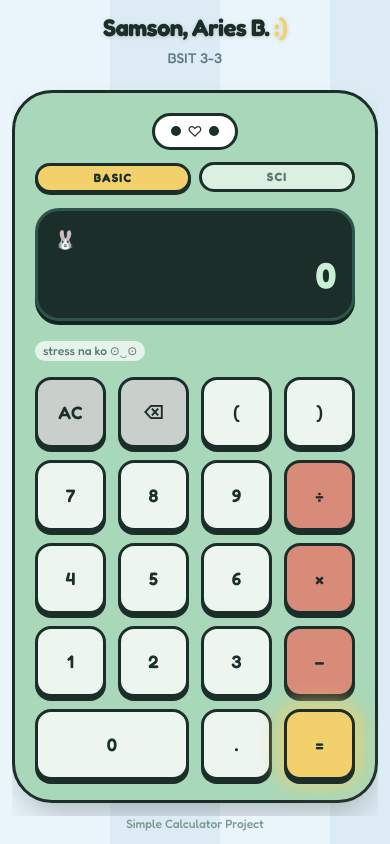
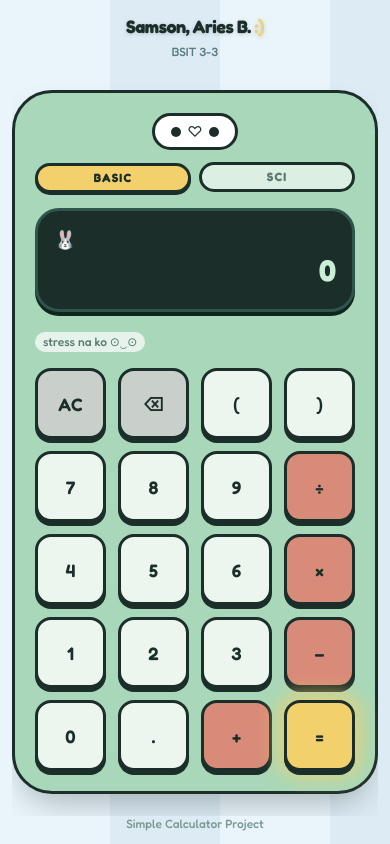
Before and after one commit to Stablhr/Simple-Calculator-Project, a React (Vite) app: page / in a window 390 px wide. Built offline with nearby package versions, Linux system fonts and the light colour scheme.

Commit message:
feat: add plus key, history side panel at md, and mobile touch pass

```diff
--- a/src/App.jsx
+++ b/src/App.jsx
@@ -7,15 +7,15 @@ function App() {
       <span className="float-shape right-[10%] top-[14%] text-3xl opacity-50">💗</span>
       <span className="float-shape left-[12%] bottom-[16%] text-3xl opacity-50">🌸</span>
       <span className="float-shape right-[14%] bottom-[24%] text-4xl opacity-60">☁️</span>
-      <span className="float-shape left-[22%] top-[48%] text-2xl opacity-40">💫</span>
-      <span className="float-shape right-[20%] top-[55%] text-2xl opacity-40">🫧</span>
+      <span className="float-shape left-[22%] top-[48%] hidden text-2xl opacity-40 sm:block">💫</span>
+      <span className="float-shape right-[20%] top-[55%] hidden text-2xl opacity-40 sm:block">🫧</span>
 
       <main className="relative z-10 flex h-full min-h-0 flex-col">
         <header className="shrink-0 px-4 pt-3 text-center sm:pt-4">
-          <h1 className="mb-1 font-display text-2xl font-bold tracking-tight text-bmo-ink drop-shadow-sm sm:text-3xl">
+          <h1 className="mb-1 font-display text-lg font-bold tracking-tight text-bmo-ink drop-shadow-sm sm:text-2xl md:text-3xl">
             Samson, Aries B.<span className="text-[#F2D06B]"> :)</span>
           </h1>
-          <p className="mb-2 text-sm font-medium text-[#5C7A80]">BSIT 3-3</p>
+          <p className="mb-2 text-xs font-medium text-[#5C7A80] sm:text-sm">BSIT 3-3</p>
         </header>
 
         <div className="flex min-h-0 w-full flex-1 flex-col px-3 sm:px-4">
--- a/src/components/Calculator.jsx
+++ b/src/components/Calculator.jsx
@@ -4,7 +4,7 @@ import Keypad from './Keypad.jsx'
 import { initialState, reducer } from '../utils/calculatorState.js'
 
 const KEY_GAP = 12
-const MIN_COL = 40
+const MIN_COL = 44
 
 function Calculator() {
   const [state, dispatch] = useReducer(reducer, initialState)
@@ -95,11 +95,12 @@ function Calculator() {
 
       const availW = space.clientWidth
       const availH = space.clientHeight
-      const desktop = window.matchMedia('(min-width: 1024px)').matches
+      const histSide = window.matchMedia('(min-width: 768px)').matches
+      const sciSide = window.matchMedia('(min-width: 1024px)').matches
       const isSci = mode === 'scientific'
-      const sideBySide = isSci && desktop
+      const sideBySide = isSci && sciSide
       const cols = sideBySide ? 8 : 4
-      const rows = isSci && !desktop ? 9 : 5
+      const rows = isSci && !sciSide ? 9 : 5
 
       const cardRect = card.getBoundingClientRect()
       const keypadRect = keypad.getBoundingClientRect()
@@ -111,7 +112,7 @@ function Calculator() {
       let histW = 0
       if (hist) {
         const histRect = hist.getBoundingClientRect()
-        if (desktop) {
+        if (histSide) {
           histW = histRect.width + 16
         } else {
           histH = histRect.height + Math.max(0, histRect.top - cardRect.bottom)
@@ -127,7 +128,7 @@ function Calculator() {
       W = Math.max(W, Math.min(240, maxCardW))
       W = Math.min(W, maxCardW)
 
-      const rowW = desktop ? W + histW : W
+      const rowW = histSide ? W + histW : W
       setFitW(Math.min(availW, Math.max(0, rowW)))
     }
 
@@ -160,10 +161,10 @@ function Calculator() {
       className="no-scrollbar flex h-full min-h-0 w-full items-center justify-center overflow-y-auto"
     >
       <div
-        className="flex w-full flex-col items-center gap-4 transition-[width] duration-300 ease-in-out lg:flex-row lg:items-center"
+        className="flex w-full flex-col items-center gap-4 transition-[width] duration-300 ease-in-out md:flex-row md:items-center"
         style={fitW > 0 ? { width: `${fitW}px` } : undefined}
       >
-        <div ref={cardRef} className="order-1 w-full lg:order-2">
+        <div ref={cardRef} className="order-1 w-full md:order-2">
           <div
             className="w-full rounded-[2.5rem] border-[3px] border-[#1B2E2A] bg-bmo-body p-5 sm:p-6"
         style={{ boxShadow: '0 18px 35px -12px rgba(27, 46, 42, 0.35)' }}
@@ -198,25 +199,25 @@ function Calculator() {
       </div>
 
       {history.length > 0 && (
-        <div ref={historyRef} className="order-2 w-full lg:order-1 lg:max-w-none lg:w-64">
-          <div className="mt-4 w-full rounded-3xl border-[3px] border-[#1B2E2A] bg-bmo-body p-4 shadow-[0_10px_25px_-10px_rgba(184,122,160,0.45)] lg:mt-0">
+        <div ref={historyRef} className="order-2 w-full md:order-1 md:max-w-none md:w-64">
+          <div className="mt-4 w-full rounded-3xl border-[3px] border-[#1B2E2A] bg-bmo-body p-4 shadow-[0_10px_25px_-10px_rgba(27,46,42,0.45)] md:mt-0">
           <div className="mb-2 flex items-center justify-between">
             <h2 className="font-display text-sm font-bold tracking-tight text-[#1B2E2A]">✦ history</h2>
             <button
               type="button"
               onClick={() => dispatch({ type: 'HISTORY_CLEAR' })}
-              className="rounded-lg border-2 border-[#1B2E2A] bg-bmo-utility px-2 py-1 text-[11px] font-semibold text-bmo-ink transition duration-150 hover:bg-bmo-utility-dark focus:outline-none focus-visible:ring-2 focus-visible:ring-[#F2D06B]"
+              className="rounded-lg border-2 border-[#1B2E2A] bg-bmo-utility px-3 py-1.5 text-xs font-semibold text-bmo-ink transition duration-150 hover:bg-bmo-utility-dark focus:outline-none focus-visible:ring-2 focus-visible:ring-[#F2D06B]"
             >
               Clear
             </button>
           </div>
-          <ul className="no-scrollbar max-h-40 space-y-1 overflow-y-auto">
+          <ul className="no-scrollbar max-h-48 space-y-1.5 overflow-y-auto md:max-h-96">
             {history.map((entry, idx) => (
               <li key={idx}>
                 <button
                   type="button"
                   onClick={() => dispatch({ type: 'HISTORY_USE', entry })}
-                  className="flex w-full items-baseline justify-between gap-3 rounded-xl border-2 border-transparent px-2 py-1 text-right transition duration-150 hover:border-[#1B2E2A]/30 hover:bg-white focus:outline-none focus-visible:ring-2 focus-visible:ring-[#F2D06B]"
+                  className="flex w-full items-baseline justify-between gap-3 rounded-xl border-2 border-transparent px-2.5 py-2 text-right transition duration-150 hover:border-[#1B2E2A]/30 hover:bg-white focus:outline-none focus-visible:ring-2 focus-visible:ring-[#F2D06B]"
                 >
                   <span className="truncate text-xs text-[#5C7A72]">{entry.expr}</span>
                   <span className="shrink-0 text-sm font-semibold text-[#1B2E2A]">{entry.result}</span>
--- a/src/components/Display.jsx
+++ b/src/components/Display.jsx
@@ -49,7 +49,7 @@ function Display({ expression, display, isError }) {
   }, [display])
 
   return (
-    <div className="mb-5 flex min-h-24 flex-col items-end justify-end rounded-3xl border-[3px] border-bmo-screen-edge bg-bmo-screen p-4 shadow-[0_4px_0_0_#11251F]">
+    <div className="mb-5 flex min-h-20 flex-col items-end justify-end rounded-3xl border-[3px] border-bmo-screen-edge bg-bmo-screen p-4 shadow-[0_4px_0_0_#11251F] sm:min-h-24">
       <div className="flex w-full items-end justify-between gap-2">
         <span className="text-lg leading-none" aria-hidden="true">
           🐰
@@ -62,7 +62,7 @@ function Display({ expression, display, isError }) {
         ref={textRef}
         aria-live="polite"
         className={
-          'font-display w-full whitespace-nowrap text-right text-4xl font-bold leading-normal text-bmo-glow sm:text-5xl ' +
+          'font-display w-full whitespace-nowrap text-right text-3xl font-bold leading-normal text-bmo-glow sm:text-4xl md:text-5xl ' +
           (flash ? 'result-animate ' : '') +
           (isError ? 'text-red-400' : '')
         }
--- a/src/components/Keypad.jsx
+++ b/src/components/Keypad.jsx
@@ -53,8 +53,9 @@ const MAIN_ROWS = [
     { label: '\u2212', key: '-', variant: 'operator' },
   ],
   [
-    { label: '0', key: '0', className: 'col-span-2', wide: true },
+    { label: '0', key: '0' },
     { label: '.', key: '.' },
+    { label: '+', key: '+', variant: 'operator' },
     { label: '=', key: '=', variant: 'equals' },
   ],
 ]
@@ -66,7 +67,7 @@ function Keypad({ mode, angle, press }) {
   const toVariant = ({ variant, key }) => {
     if (variant) return variant
     if (FUNC_KEYS.includes(key) || SCI_ACTIONS.has(key)) return 'function'
-    if ('*/-'.includes(key)) return 'operator'
+    if ('*/-+'.includes(key)) return 'operator'
     return 'digit'
   }
 
```
